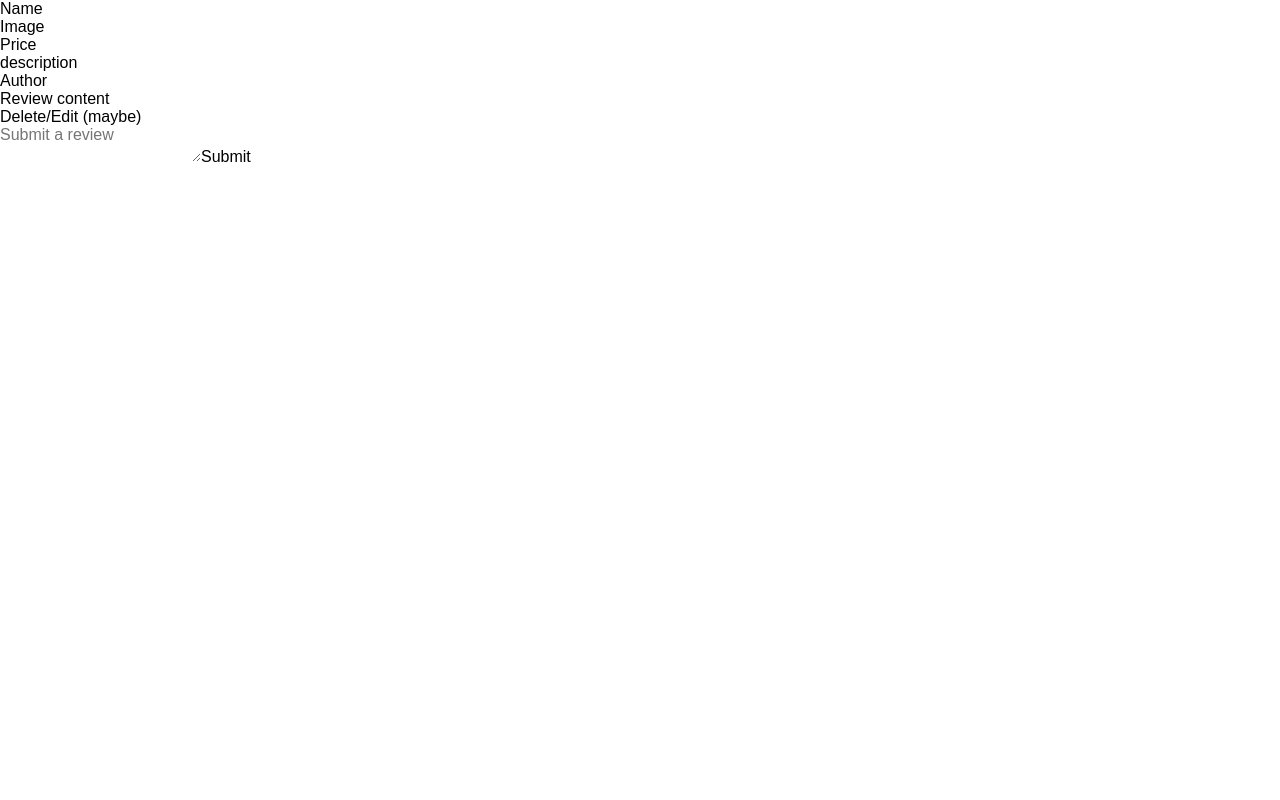
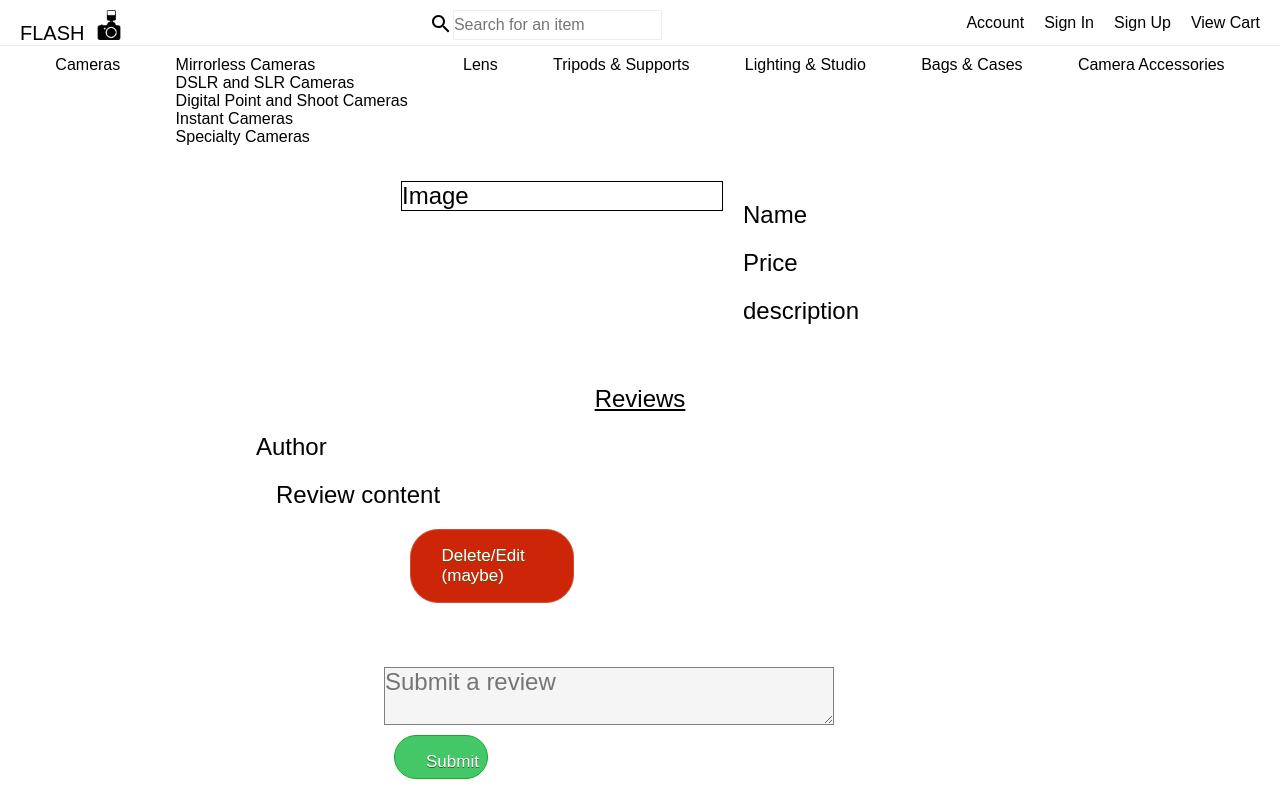
Before and after one commit to douglasryu/Flash, a React (Create React App) app: page /products/1 in a window 1280 px wide. Built offline with nearby package versions, Linux system fonts and the light colour scheme; no server answers.

Commit message:
product page style outline

```diff
--- a/src/components/ProductPage.js
+++ b/src/components/ProductPage.js
@@ -1,20 +1,34 @@
-import React, {Component} from 'react'
+import React, { Component } from 'react'
 import ReviewDiv from './ReviewDiv'
+import Modal from "./Modal";
+import Navigation from "./Navigation";
+import CategoryBar from "./CategoryBar";
 
 
 const ProductPage = (props) => {
-        return(
-            <main>
-                <div className=''>Name</div>
-                <div>Image</div>
-                <div>Price</div>
-                <div>description</div>
+    return (
+        <>
+            <Modal />
+            <Navigation />
+            <CategoryBar />
+            <main className='products__main'>
+                <div className='products__container-main'>
+                    <div className='products__img'>Image</div>
+                    <div className='products__container-inner'>
+                        <div className='products__name'>Name</div>
+                        <div className='products__price'>Price</div>
+                        <div className='products__desc'>description</div>
+                    </div>
+                </div>
+
+                <div className='products__review-header'>Reviews</div>
 
                 <ReviewDiv productID={1} />
             </main>
-        )
+        </>
+    )
 
-    }
+}
 
 
 
--- a/src/components/ReviewDiv.js
+++ b/src/components/ReviewDiv.js
@@ -1,19 +1,19 @@
 import React from 'react'
 
-const ReviewDiv = (props) =>{
-        return(
-            <div>
+const ReviewDiv = (props) => {
+    return (
+        <div className='products__review-container'>
             {/* Todo - map this.state.reviews for productID into separate divs */}
-                <div className='profile__review-block'>
-                    <div className='profile__review-author'>Author</div>
-                    <div className='profile__review-content'>Review content</div>
-                    <button className='profile__review-button'>Delete/Edit (maybe)</button>
+            <div className='products__review-block'>
+                <div className='products__review-author'>Author</div>
+                <div className='products__review-content'>Review content</div>
+                <button className='products__review-button'>Delete/Edit (maybe)</button>
             </div>
 
-                <form className='profile__review-form'>
+            <form className='products__review-form'>
                 {/* onSubmit = this.postReview function */}
-                    <textarea className='profile__review-field' type='text' placeholder='Submit a review'></textarea>
-                    <button className='profile__review-submit'>Submit</button>
+                <textarea className='products__review-field' type='text' placeholder='Submit a review'></textarea>
+                <button className='products__review-submit'>Submit</button>
             </form>
         </div>
     )
--- a/src/index.js
+++ b/src/index.js
@@ -6,6 +6,7 @@ import "./stylesheets/reset.css";
 import "./stylesheets/index.css";
 import "./stylesheets/navigation.css";
 import "./stylesheets/modal.css";
+import "./stylesheets/productpage.css";
 import App from "./App";
 
 const store = configureStore();
--- /dev/null
+++ b/src/stylesheets/productpage.css
@@ -0,0 +1,103 @@
+.products__main{
+    font-size: 24px;
+    margin-top: 15px;
+}
+
+.products__price{
+    padding: 20px 0;
+}
+
+.products__img{
+    text-align: left;
+    border: 1px solid black;
+    width: 25%;
+    height: 100%;
+}
+
+.products__container-main{
+    display: flex;
+    justify-content: center;
+    padding: 20px 0;
+}
+
+.products__container-inner{
+    padding: 20px 20px;
+}
+
+.products__review-header{
+    text-align: center;
+    padding: 20px 0;
+    text-decoration: underline;
+}
+
+
+.products__review-container{
+    display: flex;
+    text-align: center;
+    flex-direction: column;
+}
+
+.products__review-block{
+    display: flex;
+    flex-direction: column;
+    text-align: left;
+    margin-left: 20%;
+}
+
+.products__review-content{
+    padding-top: 20px;
+    padding-bottom: 20px;
+    margin-left: 20px;
+}
+
+.products__review-button{
+    margin-left: 15%;
+    background-color: gray;
+    border: 1px solid black;
+    width: 100px;
+    background-color:#cc2508;
+	border-radius:28px;
+	border:1px solid #d15232;
+	display:inline-block;
+	cursor:pointer;
+	color:#ffffff;
+	font-family:Arial;
+	font-size:17px;
+	padding:16px 31px;
+	text-decoration:none;
+	text-shadow:0px 1px 0px #2f6627;
+}
+
+
+.products__review-form{
+    margin-top: 5%;
+    display: flex;
+    flex-direction: column;
+    align-content: center;
+    margin-left: 30%;
+}
+
+.products__review-field{
+    width: 50%;
+    height: 50%;
+    border: 1px solid gray;
+    background-color: whitesmoke;
+    text-align: left;
+}
+
+.products__review-submit{
+    background-color:#44c767;
+	border-radius:28px;
+	border:1px solid #18ab29;
+	cursor:pointer;
+	color:#ffffff;
+	font-family:Arial;
+	font-size:17px;
+	padding:16px 31px;
+	text-decoration:none;
+    text-shadow:0px 1px 0px #2f6627;
+    width: 30px;
+    height: 10px;
+    margin-top: 10px;
+    margin-left: 10px;
+}
```
Lines whose indentation alone changed are shown as unchanged.
